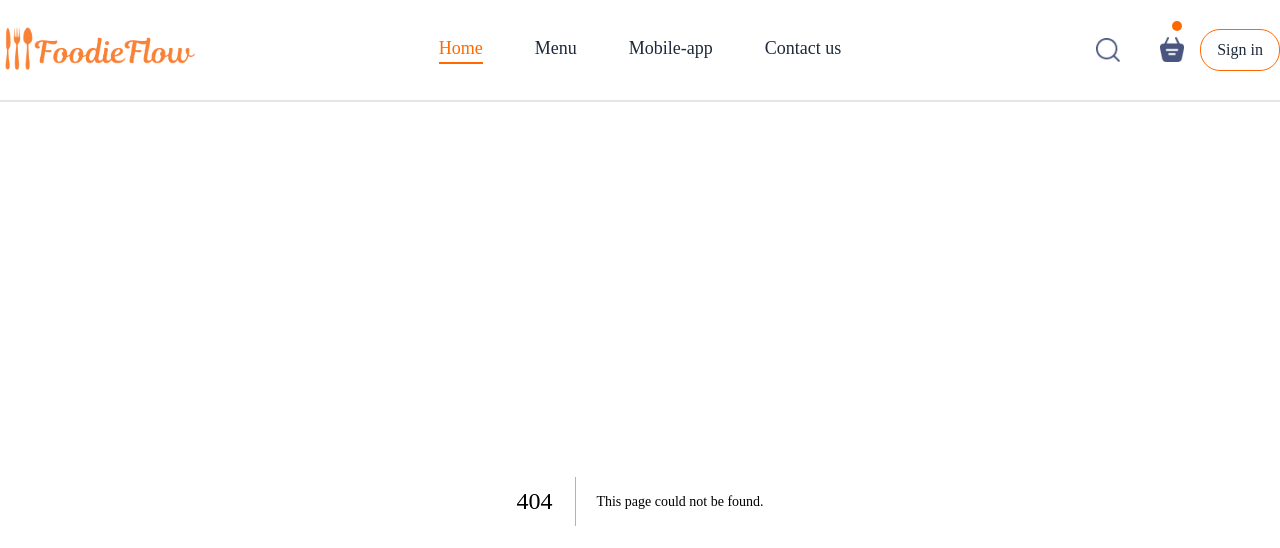
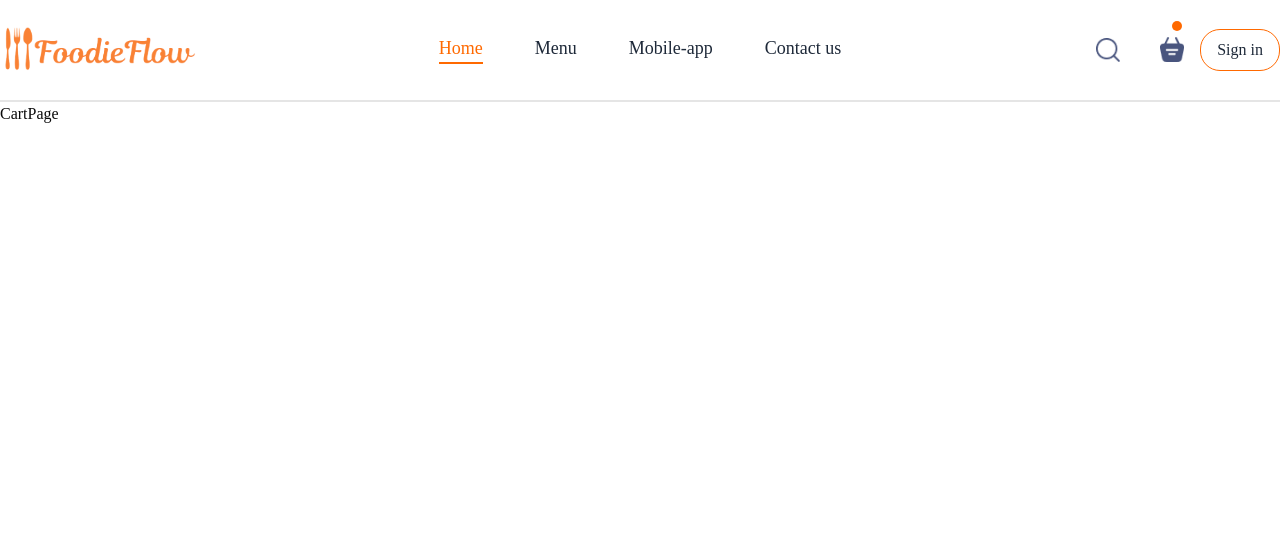
Before and after one commit to rajibdas51/FoodieFlow, a Next.js app in the folder client/: page /cart in a window 1280 px wide. Before the commit this address had no page. Shown: the top 548 px of the page. Built offline with nearby package versions, Linux system fonts and the light colour scheme.

Commit message:
add cart page

```diff
--- /dev/null
+++ b/client/src/app/cart/page.tsx
@@ -0,0 +1,7 @@
+import React from 'react';
+
+const CartPage = () => {
+  return <div>CartPage</div>;
+};
+
+export default CartPage;
```
